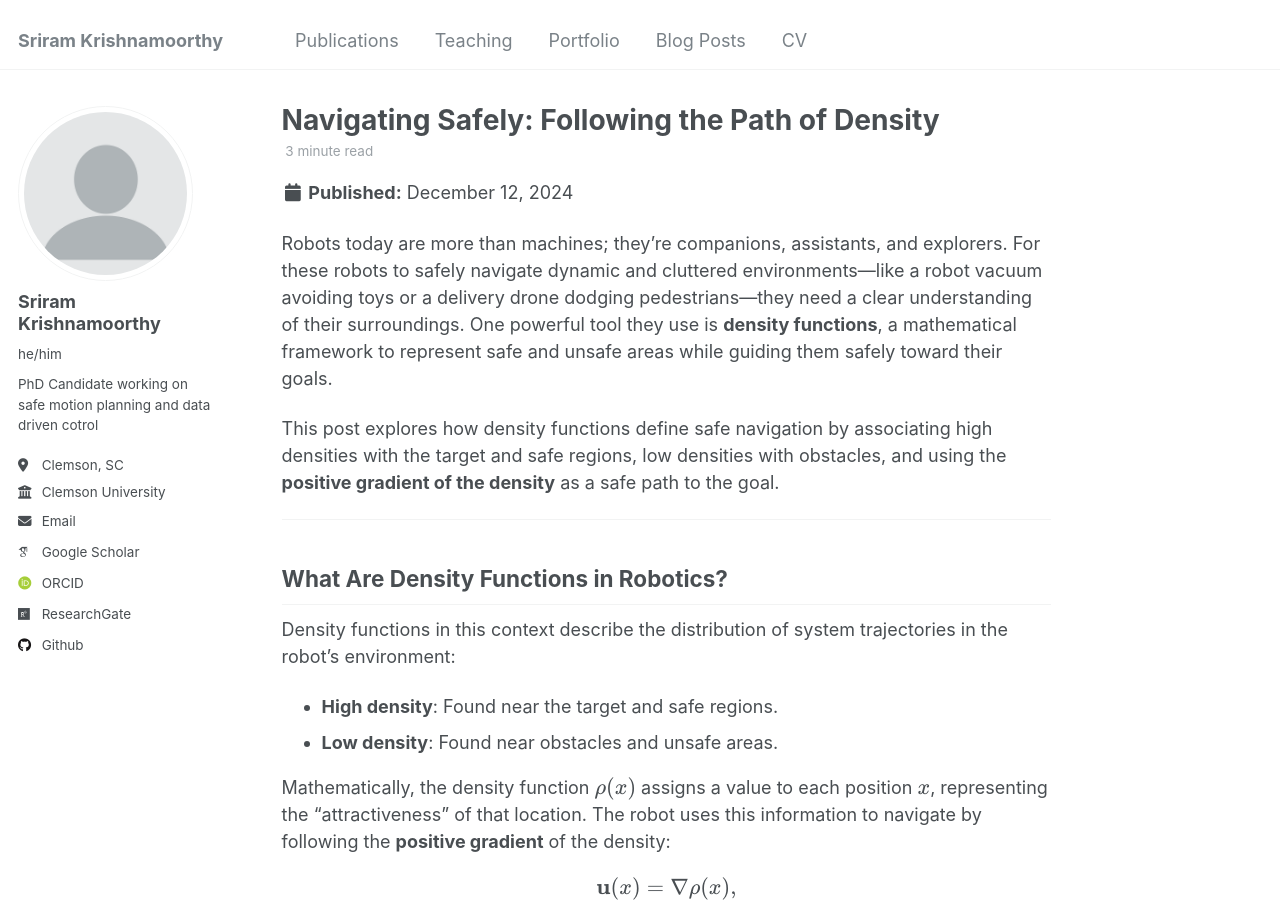
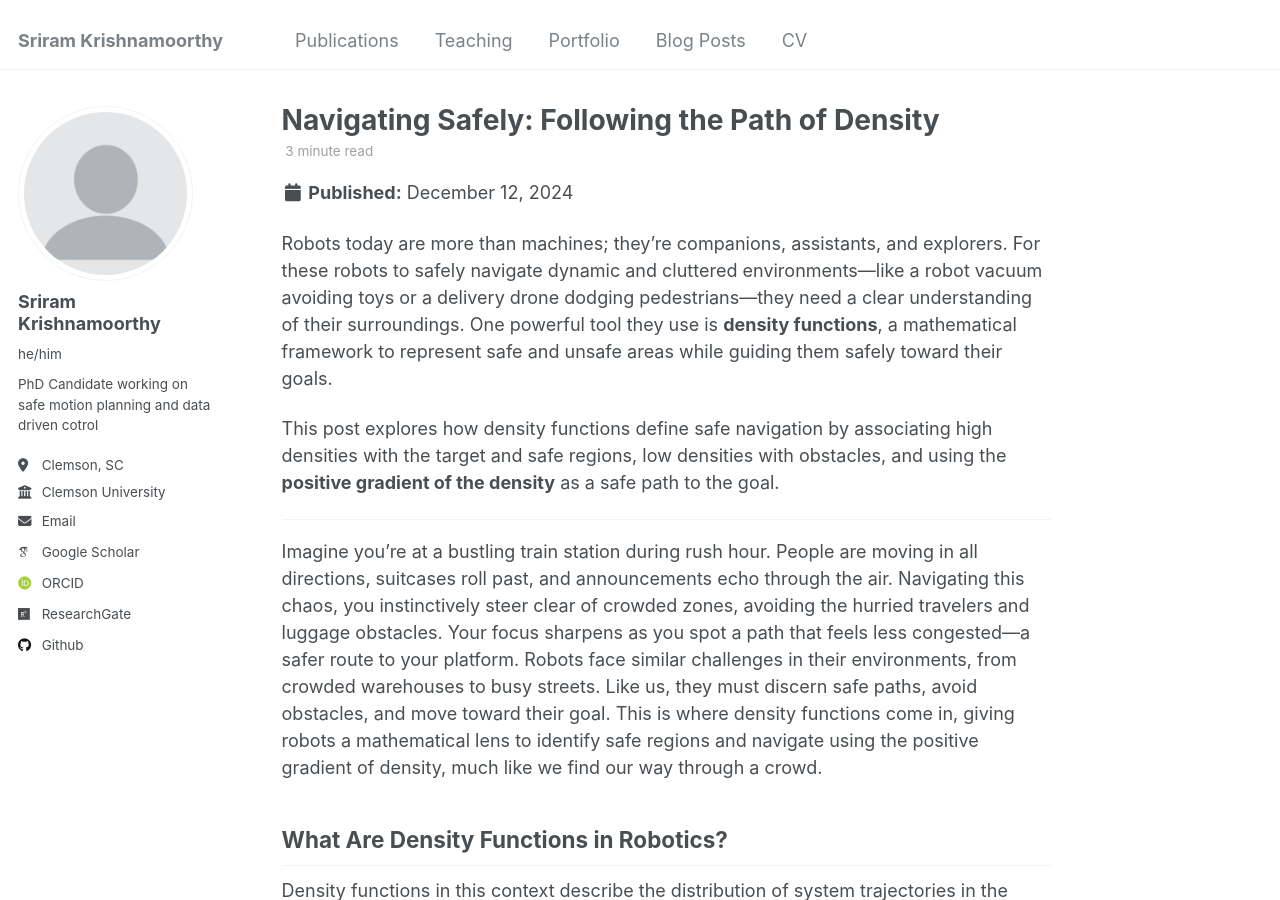
Before and after one commit to sriram-2502/sriram-2502.github.io, a Jekyll site: the page built from _posts/2024-12-01-density-functions.md, in a window 1280 px wide and 900 px high. Built offline with Jekyll 4.4.1, drawn with Linux system fonts in a browser that asks for light colours; some web fonts are replaced.

Commit message:
added density stuff

```diff
--- a/_posts/2024-12-01-density-functions.md
+++ b/_posts/2024-12-01-density-functions.md
@@ -14,6 +14,8 @@ Robots today are more than machines; they’re companions, assistants, and explo
 This post explores how density functions define safe navigation by associating high densities with the target and safe regions, low densities with obstacles, and using the **positive gradient of the density** as a safe path to the goal.
 
 ---
+
+Imagine you’re at a bustling train station during rush hour. People are moving in all directions, suitcases roll past, and announcements echo through the air. Navigating this chaos, you instinctively steer clear of crowded zones, avoiding the hurried travelers and luggage obstacles. Your focus sharpens as you spot a path that feels less congested—a safer route to your platform. Robots face similar challenges in their environments, from crowded warehouses to busy streets. Like us, they must discern safe paths, avoid obstacles, and move toward their goal. This is where density functions come in, giving robots a mathematical lens to identify safe regions and navigate using the positive gradient of density, much like we find our way through a crowd.
 
 ## **What Are Density Functions in Robotics?**
 
```
